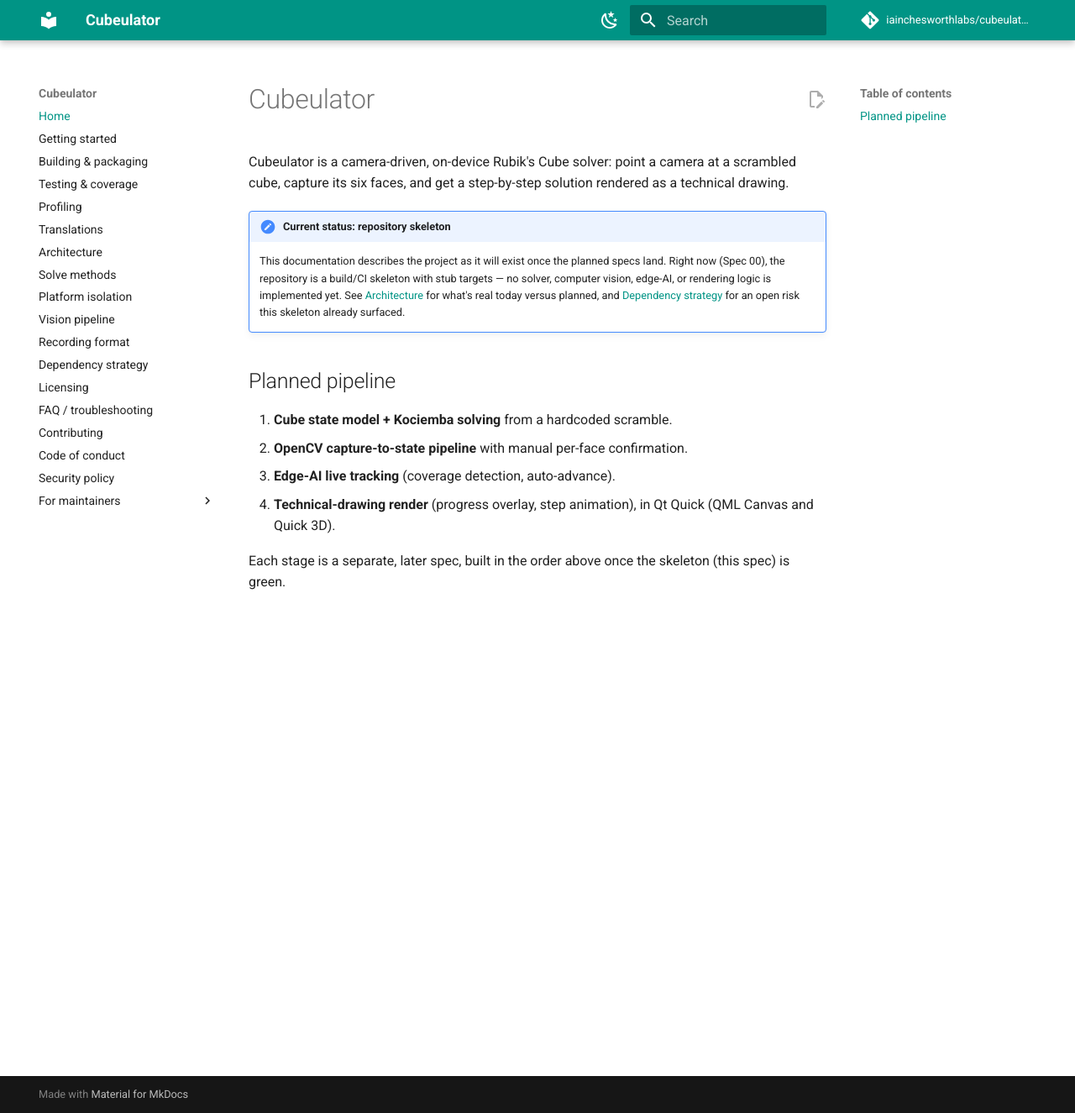
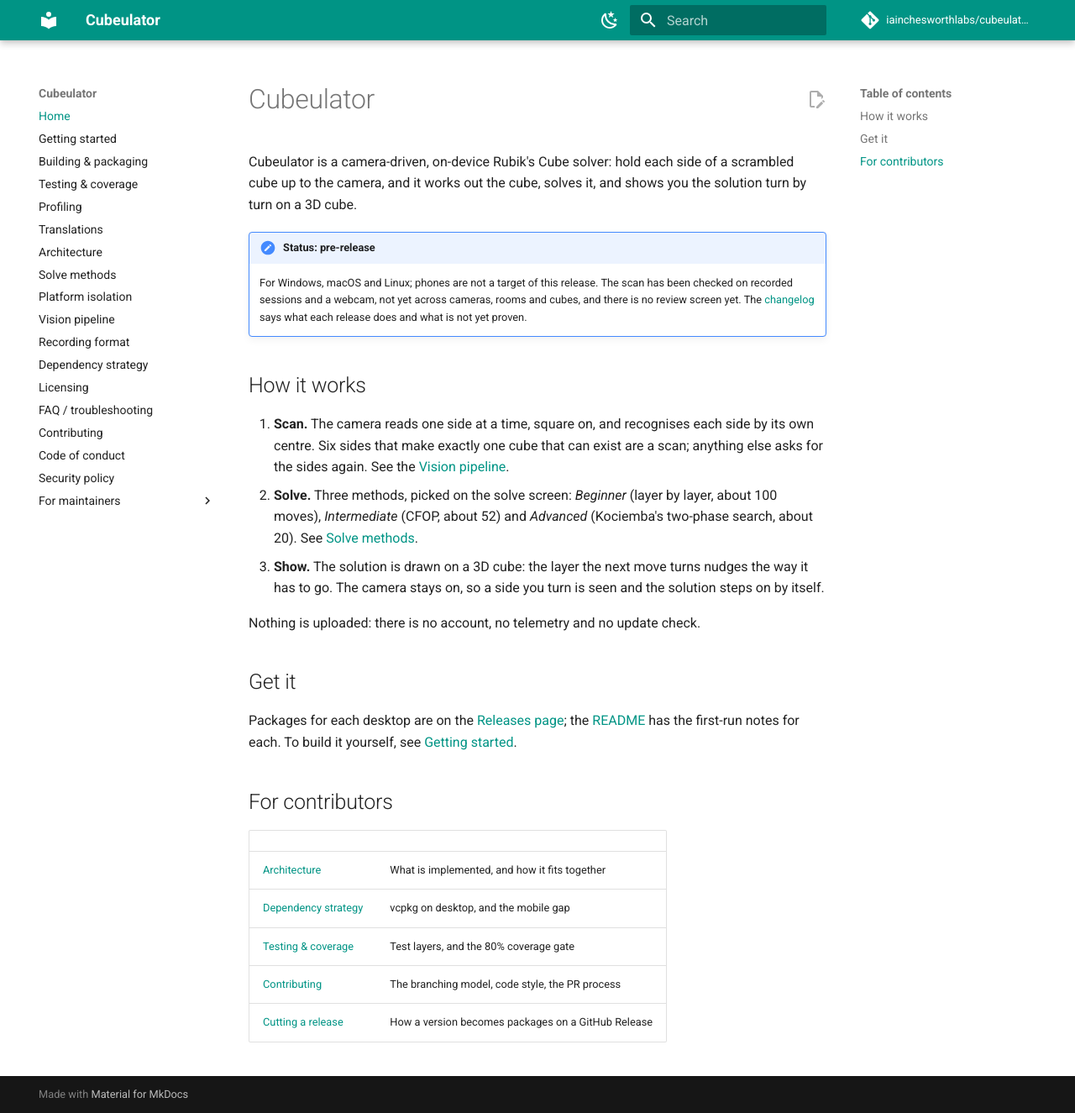
Before and after one commit to iainchesworth/cubeulator, an MkDocs documentation site: the page built from docs/index.md, in a window 1280 px wide and 1325 px high. Shown: the whole window at 84% size. Built offline with MkDocs 1.6.1 and Material for MkDocs 9.7.7, drawn with Linux system fonts in a browser that asks for light colours; comment, search, counter and statistics services are not loaded.

Commit message:
Say what Cubeulator is in the README, the docs home page and the FAQ
All three still said "repository skeleton (Spec 00): no solver, computer
vision, edge-AI, or rendering logic is implemented yet", which has not been true
since the solver and the direct scan landed. A person who finds the repository
or a release now learns what the app does, how to install it on each desktop
and what to expect the first time it runs (SmartScreen, Gatekeeper), how to use
it, and that it is a pre-release.

README gains Install and Using it; "Quick start" becomes "Build from source".
The install section is what the release notes link to (README.md#install). The
home page replaces its planned-pipeline list with how it works. The FAQ's first
answer was "No" and is now an answer.

```diff
--- a/docs/index.md
+++ b/docs/index.md
@@ -1,25 +1,45 @@
 # Cubeulator
 
-Cubeulator is a camera-driven, on-device Rubik's Cube solver: point a camera
-at a scrambled cube, capture its six faces, and get a step-by-step solution
-rendered as a technical drawing.
+Cubeulator is a camera-driven, on-device Rubik's Cube solver: hold each side of
+a scrambled cube up to the camera, and it works out the cube, solves it, and
+shows you the solution turn by turn on a 3D cube.
 
-!!! note "Current status: repository skeleton"
-    This documentation describes the project as it will exist once the
-    planned specs land. Right now (Spec 00), the repository is a build/CI
-    skeleton with stub targets — no solver, computer vision, edge-AI, or
-    rendering logic is implemented yet. See
-    [Architecture](architecture.md) for what's real today versus planned,
-    and [Dependency strategy](dependency-strategy.md) for an open risk this
-    skeleton already surfaced.
+!!! note "Status: pre-release"
+    For Windows, macOS and Linux; phones are not a target of this release. The
+    scan has been checked on recorded sessions and a webcam, not yet across
+    cameras, rooms and cubes, and there is no review screen yet. The
+    [changelog](https://github.com/iainchesworthlabs/cubeulator/blob/main/CHANGELOG.md)
+    says what each release does and what is not yet proven.
 
-## Planned pipeline
+## How it works
 
-1. **Cube state model + Kociemba solving** from a hardcoded scramble.
-2. **OpenCV capture-to-state pipeline** with manual per-face confirmation.
-3. **Edge-AI live tracking** (coverage detection, auto-advance).
-4. **Technical-drawing render** (progress overlay, step animation), in
-   Qt Quick (QML Canvas and Quick 3D).
+1. **Scan.** The camera reads one side at a time, square on, and recognises each
+   side by its own centre. Six sides that make exactly one cube that can exist
+   are a scan; anything else asks for the sides again. See the
+   [Vision pipeline](vision-pipeline.md).
+2. **Solve.** Three methods, picked on the solve screen: *Beginner* (layer by
+   layer, about 100 moves), *Intermediate* (CFOP, about 52) and *Advanced*
+   (Kociemba's two-phase search, about 20). See [Solve methods](solver-methods.md).
+3. **Show.** The solution is drawn on a 3D cube: the layer the next move turns
+   nudges the way it has to go. The camera stays on, so a side you turn is seen
+   and the solution steps on by itself.
 
-Each stage is a separate, later spec, built in the order above once the
-skeleton (this spec) is green.
+Nothing is uploaded: there is no account, no telemetry and no update check.
+
+## Get it
+
+Packages for each desktop are on the
+[Releases page](https://github.com/iainchesworthlabs/cubeulator/releases); the
+[README](https://github.com/iainchesworthlabs/cubeulator#install) has the
+first-run notes for each. To build it yourself, see
+[Getting started](getting-started.md).
+
+## For contributors
+
+| | |
+| --- | --- |
+| [Architecture](architecture.md) | What is implemented, and how it fits together |
+| [Dependency strategy](dependency-strategy.md) | vcpkg on desktop, and the mobile gap |
+| [Testing & coverage](testing.md) | Test layers, and the 80% coverage gate |
+| [Contributing](CONTRIBUTING.md) | The branching model, code style, the PR process |
+| [Cutting a release](releasing.md) | How a version becomes packages on a GitHub Release |
```
Also changed, not shown: README.md (+39 -9 lines), docs/faq.md (+17 -4 lines).
